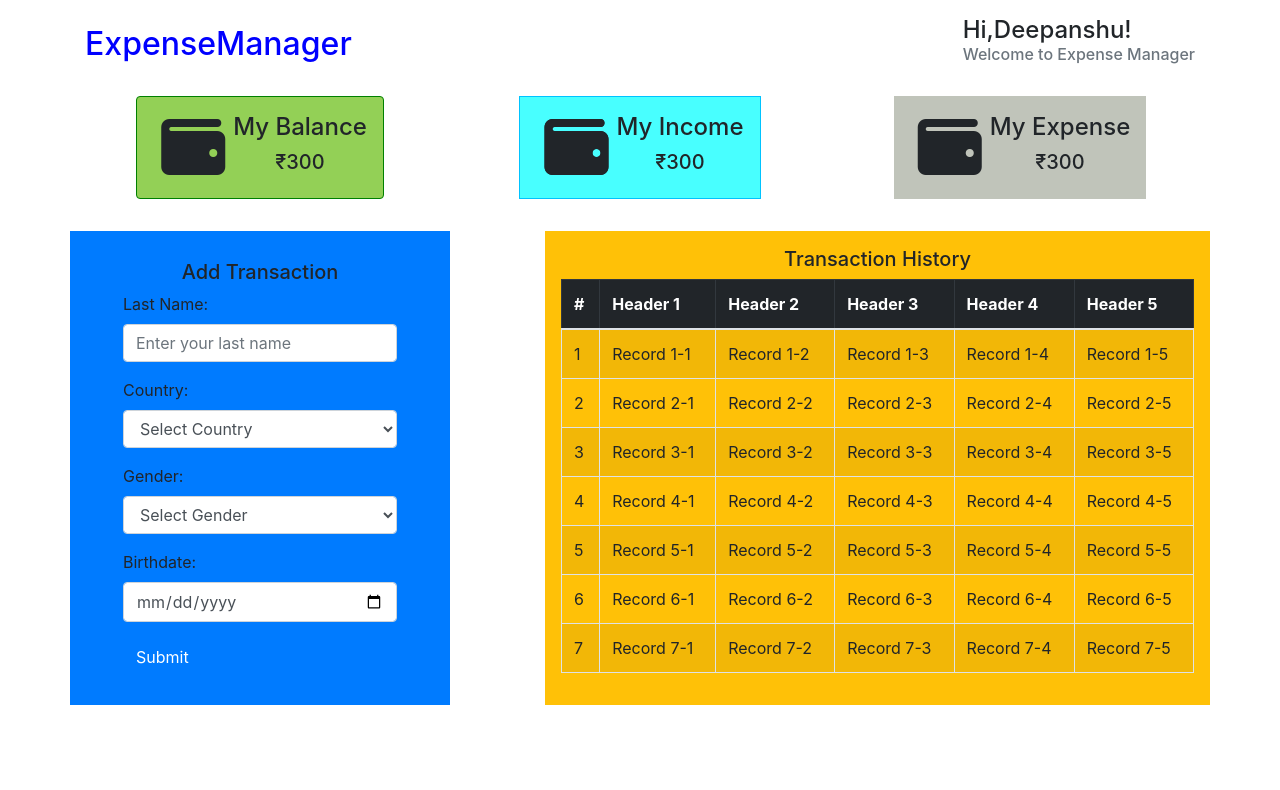
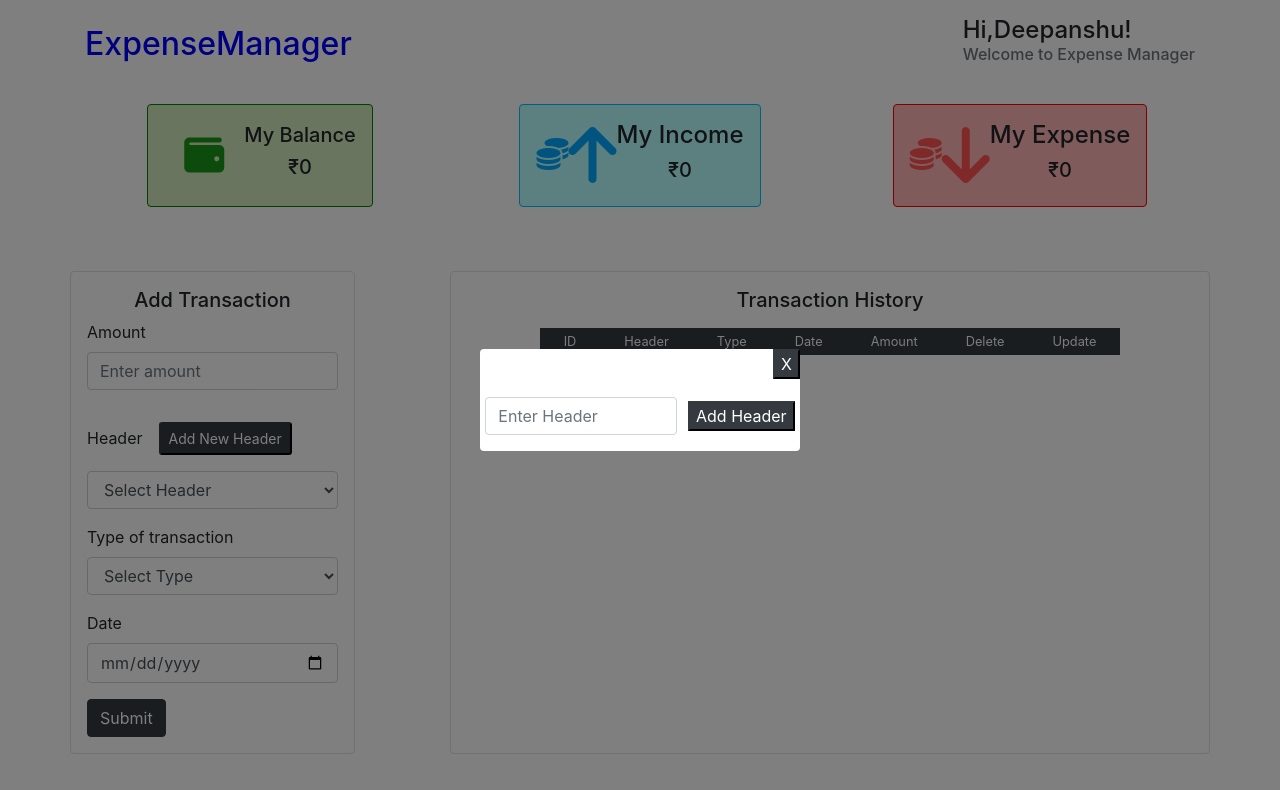
Before and after one commit to deepanshu26kohli/Expense_bootstrap_redux, a React (Create React App) app: page / in a window 1280 px wide. Shown: the top 790 px of the page. Built offline with nearby package versions, Linux system fonts and the light colour scheme.

Commit message:
Added new files

```diff
--- a/src/App.js
+++ b/src/App.js
@@ -2,13 +2,14 @@ import React from 'react'
 import Header from './Components/Header'
 import Banner from './Components/Banner'
 import Transaction from './Components/Transaction'
-
+import HeaderModal from './Components/HeaderModal'
 const App = () => {
   return (
     <>
      <Header/>
      <Banner/>
      <Transaction/>
+     <HeaderModal/>
     </>
   )
 }
--- a/src/Components/Banner.js
+++ b/src/Components/Banner.js
@@ -3,51 +3,49 @@ import "../Styles/Banner.css"
 const Banner = () => {
     return (
         <>
-            <div className="container banner ">
-                <div className="row">
-                    <div className="col d-flex align-item-center justify-content-center p-3 ">
+            <div className="container banner mt-2">
+                <div className="row  ">
+                    <div className="col-lg-4 col-md-4 col-12 d-flex align-item-center justify-content-center p-3 rounded">
                         <div className='rounded box-bal  d-flex flex-row align-items-center p-3'>
                             <div className="ic">
                                 <span class="fa-stack fa-2x">
-                                    <i class="fas fa-wallet fa-stack-2x"></i>
+                                    <i class="fas fa-wallet fa-stack-1x " style={{color:"#199719",fontSize:"2.5rem"}}></i>
                                 </span>
                             </div>
                             <div className="box-con  d-flex align-items-center justify-content-center flex-column">
-                                <h4>My Balance</h4>
-                                <h5>₹300</h5>
+                                <h5 className='text'>My Balance</h5>
+                                <h5>₹0</h5>
                             </div>
                         </div>
                     </div>
-                    <div className="col d-flex align-item-center justify-content-center p-3">
-                        <div className='box-inc  d-flex flex-row align-items-center p-3'>
+                    <div className="col-lg-4 col-md-4 col-12 d-flex align-item-center justify-content-center p-3">
+                        <div className='box-inc rounded d-flex flex-row align-items-center p-3'>
                             <div className="ic">
                                 <span class="fa-stack fa-2x ">
-
-                                    <i class="fas fa-wallet fa-stack-2x"></i>
-                                    <i class="fas fa-wallet fa-stack-2x"></i>
-
-
+                                    <i class="fas fa-arrow-up fa-stack-2x  mx-3" style={{color:"#00aaff"}}></i>
+                                    <i class="fas fa-coins" style={{color:"#00aaff"}}></i>
                                 </span>
                             </div>
                             <div className="box-con d-flex align-items-center justify-content-center flex-column">
-                                <h4>My Income</h4>
-                                <h5>₹300</h5>
+                                <h4 className='text'>My Income</h4>
+                                <h5>₹0</h5>
                             </div>
                         </div>
                     </div>
-                    <div className="col d-flex align-item-center justify-content-center p-3">
-                        <div className='box-exp   d-flex flex-row align-items-center p-3'>
+                    <div className="col-lg-4 col-md-4 col-12 d-flex align-item-center justify-content-center p-3">
+                        <div className='box-exp rounded   d-flex flex-row align-items-center p-3'>
                             <div className="ic">
                                 <span class="fa-stack fa-2x">
 
-                                    <i class="fas fa-wallet fa-stack-2x"></i>
+                                    <i class="fas fa-arrow-down fa-stack-2x  mx-3" style={{color:"#ff00008c"}}></i>
+                                    <i class="fas fa-coins" style={{color:"#ff00008c"}}></i>
 
 
                                 </span>
                             </div>
                             <div className="box-con  d-flex align-items-center justify-content-center flex-column">
-                                <h4>My Expense</h4>
-                                <h5>₹300</h5>
+                                <h4 className='text'>My Expense</h4>
+                                <h5>₹0</h5>
                             </div>
                         </div>
                     </div>
--- /dev/null
+++ b/src/Components/HeaderModal.js
@@ -0,0 +1,20 @@
+import React from 'react'
+import "../Styles/HeaderModal.css"
+const HeaderModal = () => {
+    return (
+        <div className='box'>
+            <div className='min-box w-25  rounded '>
+                <button className='cross btn-dark'>X</button>
+            <form className='mt-5 '>
+                <div class="form-group form">
+                    <input type="text" class="form-control input" id="lastName" placeholder="Enter Header" />
+                    <button className='btn-dark'>Add Header</button>
+                </div>
+            </form>
+            </div>
+
+        </div>
+    )
+}
+
+export default HeaderModal
--- a/src/Components/Transaction.js
+++ b/src/Components/Transaction.js
@@ -1,116 +1,73 @@
 import React from 'react'
-
+import "../Styles/Transaction.css"
 const Transaction = () => {
     return (
         <>
-            <div className="container  mt-3">
-                <div className="row d-flex justify-content-between ">
-                    <div className="col-4  d-flex flex-column justify-content-center align-items-center bg-primary p-3">
+            <div className="container  mt-5">
+                <div className="row justify-content-between ">
+                    <div className="col-12 col-md-4 col-lg-3  d-flex flex-column justify-content-center align-items-center border rounded p-3">
                         <h5>Add Transaction</h5>
                         <form>
                             <div class="form-group">
-                                <label for="lastName">Last Name:</label>
-                                <input type="text" class="form-control" id="lastName" placeholder="Enter your last name" />
+                                <label for="lastName">Amount</label>
+                                <input type="text" class="form-control" id="lastName" placeholder="Enter amount" />
                             </div>
                             <div class="form-group">
-                                <label for="country">Country:</label>
+                                <label for="country">Header</label>
+                                <button type="submit" class="btn-sm m-3 btn-dark" data-toggle="modal" data-target="#exampleModalCenter" style={{ cursor: "pointer" }}>Add New Header</button>
+
                                 <select class="form-control" id="country">
-                                    <option value="">Select Country</option>
-                                    <option value="usa">USA</option>
-                                    <option value="canada">Canada</option>
-                                    <option value="uk">UK</option>
+                                    <option value="">Select Header</option>
+                                    <option value="usa">Salary</option>
+                                    <option value="canada">Travel</option>
+                                    <option value="uk">Movie</option>
                                 </select>
                             </div>
                             <div class="form-group">
-                                <label for="gender">Gender:</label>
+                                <label for="gender">Type of transaction</label>
                                 <select class="form-control" id="gender">
-                                    <option value="">Select Gender</option>
-                                    <option value="male">Male</option>
-                                    <option value="female">Female</option>
-                                    <option value="other">Other</option>
+                                    <option value="">Select Type</option>
+                                    <option value="male">Income</option>
+                                    <option value="female">Expense</option>
+                                    <option value="other">Purchase</option>
+                                    <option value="other">Sale</option>
+                                    <option value="other">Investment</option>
                                 </select>
                             </div>
                             <div class="form-group">
-                                <label for="birthdate">Birthdate:</label>
+                                <label for="birthdate">Date</label>
                                 <input type="date" class="form-control" id="birthdate" />
                             </div>
-                            <button type="submit" class="btn btn-primary">Submit</button>
+                            <button type="submit" class="btn btn-dark">Submit</button>
                         </form>
                     </div>
-                    <div className="col-7 d-flex d-flex flex-column  align-items-center bg-warning p-3">
+                    <div className="col-12 col-md-7 col-lg-8 d-flex d-flex flex-column  align-items-center border rounded pt-3">
                         <h5>Transaction History</h5>
+                        <div className='row bg-dark text-light mt-2  py-1'>
+                            <div className='col px-lg-4 myText'>
+                                ID
+                            </div>
+                            <div className='col  px-lg-4  myText'>
+                                Header
+                            </div>
+                            <div className='col  px-lg-4 myText'>
+                                Type
+                            </div>
+                            <div className='col  px-lg-4 myText'>
+                                Date
+                            </div>
+                            <div className='col  px-lg-4 myText'>
+                                Amount
+                            </div>
+                            <div className='col  px-lg-4 myText'>
+                                Delete
+                            </div>
+                            <div className='col  px-lg-4 myText'>
+                                Update
+                            </div>
+                        </div>
 
-                        <table class="table table-striped table-bordered">
-                            <thead class="table-dark">
-                                <tr>
-                                    <th>#</th>
-                                    <th>Header 1</th>
-                                    <th>Header 2</th>
-                                    <th>Header 3</th>
-                                    <th>Header 4</th>
-                                    <th>Header 5</th>
-                                </tr>
-                            </thead>
-                            <tbody>
-                                <tr>
-                                    <td>1</td>
-                                    <td>Record 1-1</td>
-                                    <td>Record 1-2</td>
-                                    <td>Record 1-3</td>
-                                    <td>Record 1-4</td>
-                                    <td>Record 1-5</td>
-                                </tr>
-                                <tr>
-                                    <td>2</td>
-                                    <td>Record 2-1</td>
-                                    <td>Record 2-2</td>
-                                    <td>Record 2-3</td>
-                                    <td>Record 2-4</td>
-                                    <td>Record 2-5</td>
-                                </tr>
-                                <tr>
-                                    <td>3</td>
-                                    <td>Record 3-1</td>
-                                    <td>Record 3-2</td>
-                                    <td>Record 3-3</td>
-                                    <td>Record 3-4</td>
-                                    <td>Record 3-5</td>
-                                </tr>
-                                <tr>
-                                    <td>4</td>
-                                    <td>Record 4-1</td>
-                                    <td>Record 4-2</td>
-                                    <td>Record 4-3</td>
-                                    <td>Record 4-4</td>
-                                    <td>Record 4-5</td>
-                                </tr>
-                                <tr>
-                                    <td>5</td>
-                                    <td>Record 5-1</td>
-                                    <td>Record 5-2</td>
-                                    <td>Record 5-3</td>
-                                    <td>Record 5-4</td>
-                                    <td>Record 5-5</td>
-                                </tr>
-                                <tr>
-                                    <td>6</td>
-                                    <td>Record 6-1</td>
-                                    <td>Record 6-2</td>
-                                    <td>Record 6-3</td>
-                                    <td>Record 6-4</td>
-                                    <td>Record 6-5</td>
-                                </tr>
-                                <tr>
-                                    <td>7</td>
-                                    <td>Record 7-1</td>
-                                    <td>Record 7-2</td>
-                                    <td>Record 7-3</td>
-                                    <td>Record 7-4</td>
-                                    <td>Record 7-5</td>
-                                </tr>
 
-                            </tbody>
-                        </table>
                     </div>
                 </div>
             </div >
--- a/src/Styles/Banner.css
+++ b/src/Styles/Banner.css
@@ -2,13 +2,21 @@
     background-color: bisque;
 } */
 .box-bal{
-    background-color: rgb(147, 208, 86);
+    background-color:rgb(212 235 189);
     border: .1rem solid green;
 }
 .box-inc{
-    background-color: #48ffff;
+    background-color: #b9ffff;
     border: .1rem solid rgb(0, 195, 255);
 }
 .box-exp{
-    background-color: rgb(192,196 ,186 );
+    background-color: rgb(255 184 184);
+     border: .1rem solid red;
 }
+@media only screen and (max-width: 1000px) {
+    .text {
+      font-size: 1rem;
+      padding: 0rem;
+    }
+
+  }
--- /dev/null
+++ b/src/Styles/HeaderModal.css
@@ -0,0 +1,27 @@
+.box{
+    position: fixed;
+    z-index: 1;
+    top:0;
+    left:0;
+    background-color: rgba(0,0,0,.5);
+    height: 100vh;
+    width: 100vw;
+    display: flex;
+    align-items: center;
+    justify-content: center;
+}
+.min-box{
+    background-color: white;
+}
+.cross{
+    float:right;
+}
+.form{
+    display: flex;
+    flex-direction: row;
+    justify-content: space-around;
+    align-items: center;
+}
+.input{
+    width: 15vw;
+}
--- /dev/null
+++ b/src/Styles/Transaction.css
@@ -0,0 +1,18 @@
+.myText{
+    font-size: .8rem;
+}
+@media only screen and (max-width: 1000px) {
+    .myText {
+      font-size: .6rem;
+    }
+  }
+  @media only screen and (max-width: 500px) {
+    .myText {
+      font-size: .5rem;
+    }
+  }
+  @media only screen and (max-width: 360px) {
+    .myText {
+      font-size: .2rem;
+    }
+  }
```
